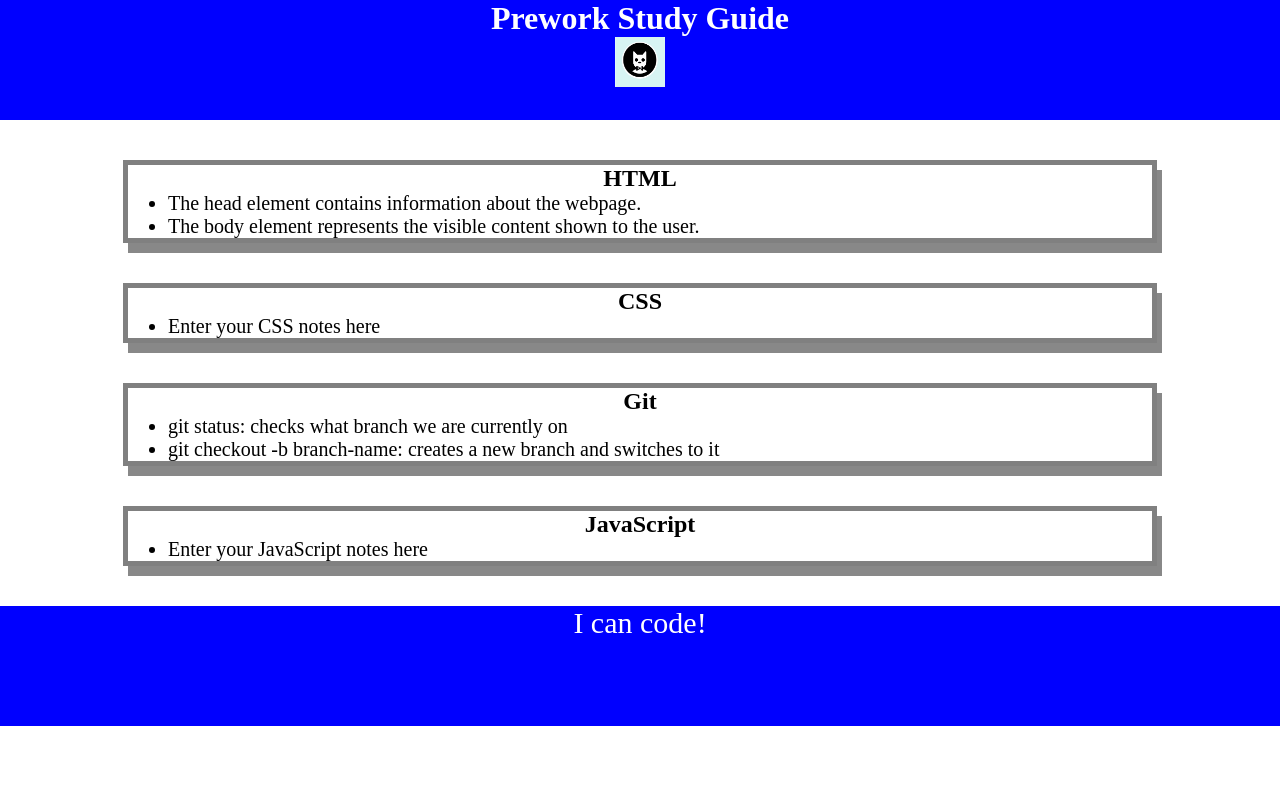
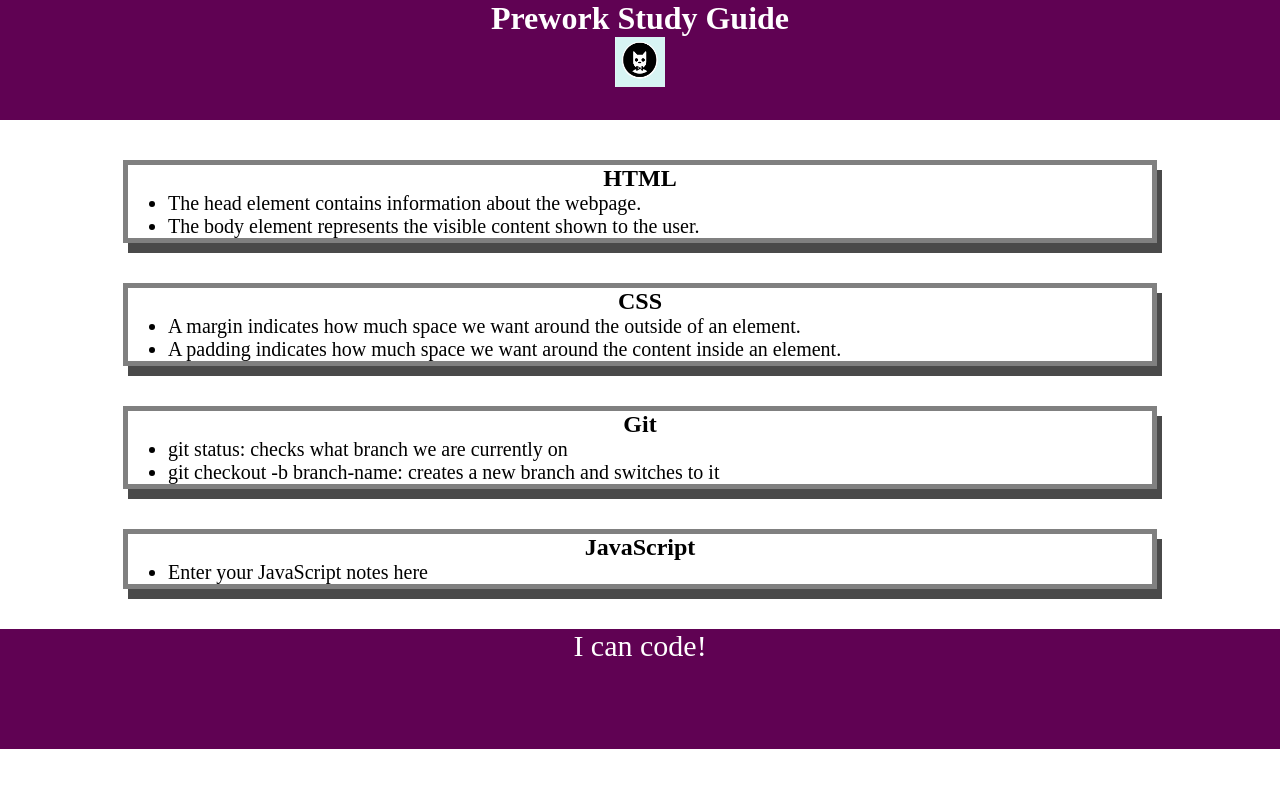
Before and after one commit to Adriana-Camarotto/prework-study-guide, a plain HTML site: page index.html in a window 1280 px wide. Drawn offline with Linux system fonts and the light colour scheme.

Commit message:
added CSS to project

```diff
--- a/assets/style.css
+++ b/assets/style.css
@@ -7,7 +7,7 @@ header,
 footer {
     width: 100%;
     height: 120px;
-    background-color: blue;
+    background-color: rgb(96, 2, 83);
     color: white;
 }
 
@@ -38,5 +38,5 @@ p {
     width: 80%;
     margin: 40px auto;
     border: 5px solid gray;
-    box-shadow: 5px 10px #888888;
+    box-shadow: 5px 10px #4a4a4a;
   }
--- a/index.html
+++ b/index.html
@@ -26,7 +26,8 @@
       <section class="card" id="css-section">
         <h2>CSS</h2>
         <ul>
-          <li>Enter your CSS notes here</li>
+            <li>A margin indicates how much space we want around the outside of an element.</li>
+            <li>A padding indicates how much space we want around the content inside an element.</li>
         </ul>
       </section>
 
```
